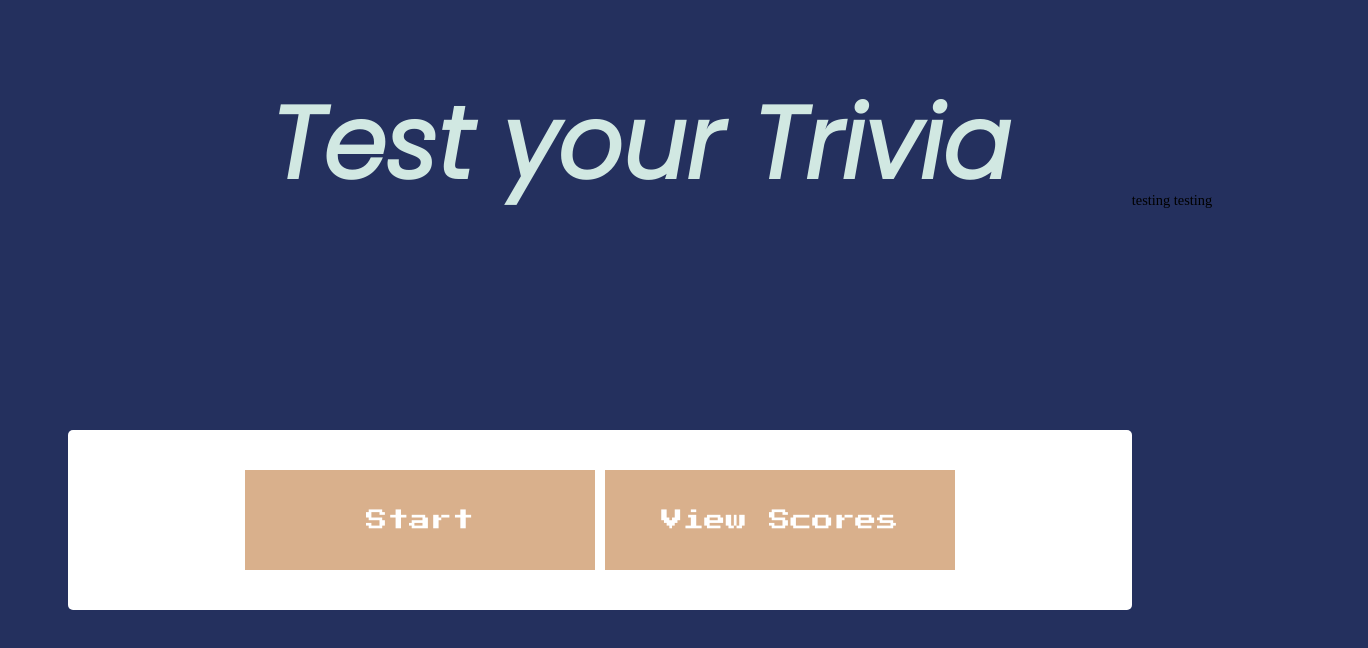
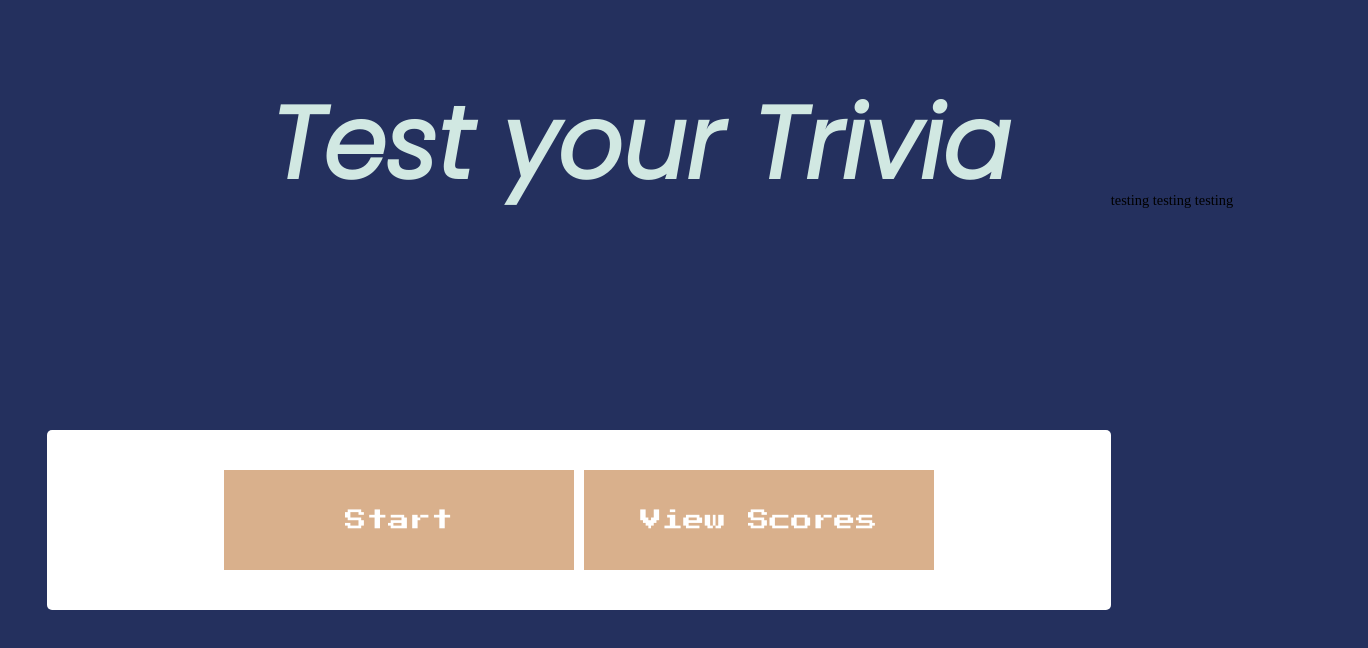
Before and after one commit to johnshellabarger/phase-1-project, a plain HTML site: page index.html in a window 1280 px wide. Shown: the whole page, 1368 px wide, since content can reach past the window. Drawn offline with Linux system fonts and the light colour scheme.

Commit message:
testing testing testing

```diff
--- a/index.html
+++ b/index.html
@@ -49,7 +49,7 @@
     </div>
     <script src='app.js'></script>
     <div class="test">
-        <p>testing testing</p>
+        <p>testing testing testing</p>
     </div>
 </body>
 </html>
```
